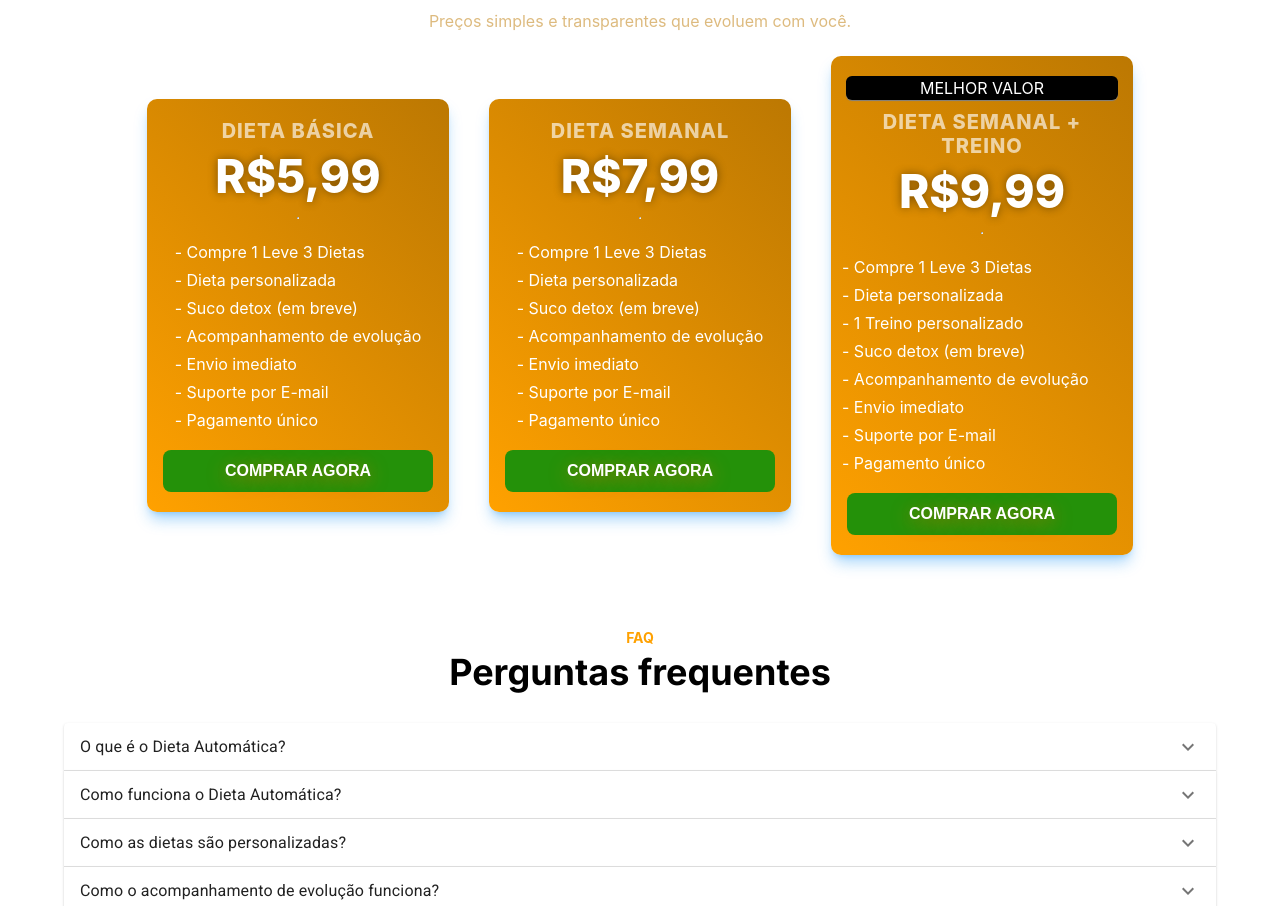
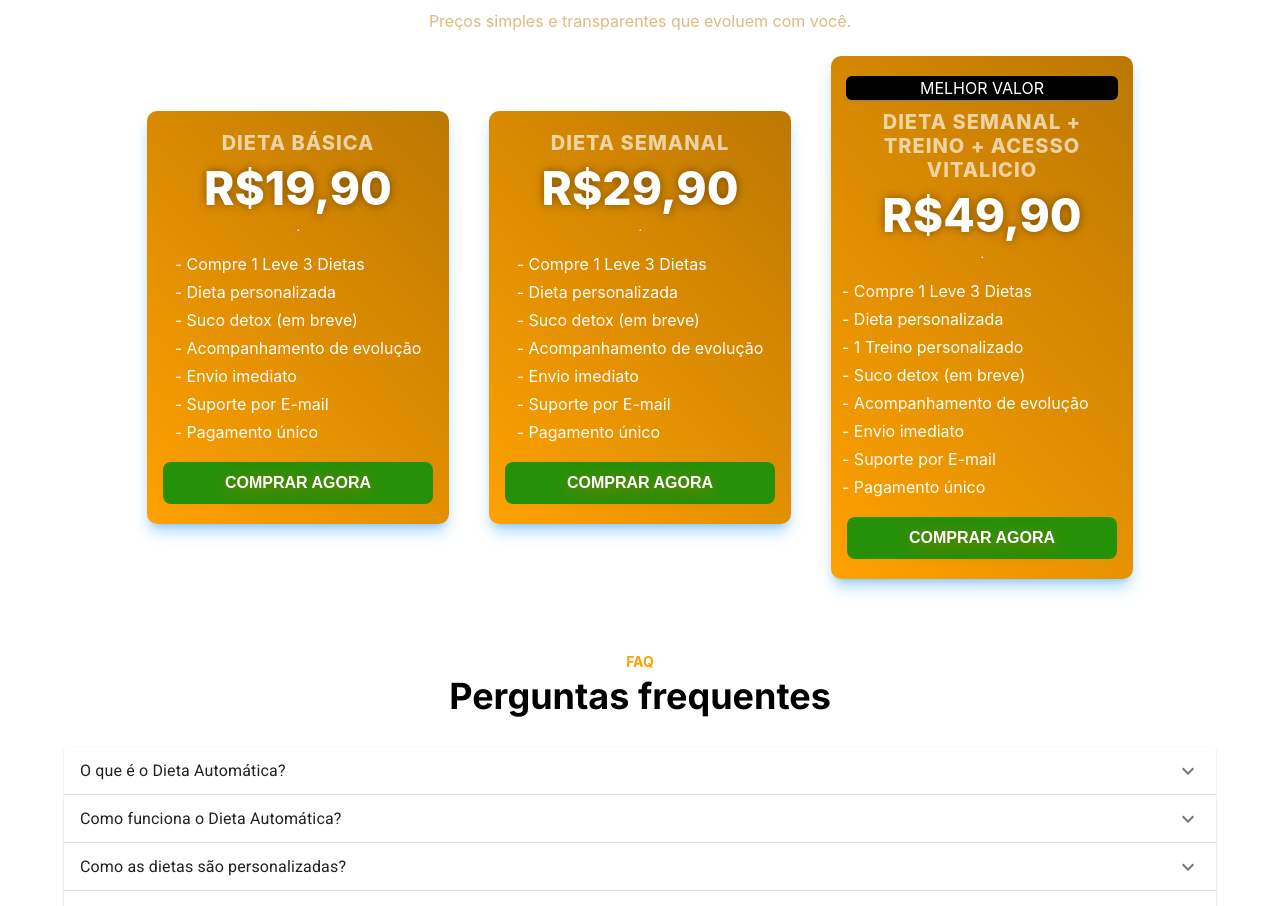
Before and after one commit to theofurtado05/nutralia, a React (Create React App) app: page / in a window 1280 px wide. Shown: the part 1952-2858 px from the top of the page. Built offline with nearby package versions, Linux system fonts and the light colour scheme; no server answers; what @react-pdf/renderer would draw is missing.

Commit message:
funcionando

```diff
--- a/src/pages/LPPlanos/index.jsx
+++ b/src/pages/LPPlanos/index.jsx
@@ -68,43 +68,43 @@ const LPPlanos = () => {
                 </span>
 
                 <div className="divPlanos">
+
                         <CardPlano
                             tituloPlano={'Dieta Básica'}
                             frequencia={'3 dietas'}
-                            valorPlano={'5,99'}
+                            valorPlano={'19,90'}
                             numDietas={'3'}
-                            link={`./registro/${afid}`}
                             adicionalAnual={false}
                             avulso={true}
-                            linkPagamento={`https://pay.kirvano.com/0c32923e-b1d7-488c-b9a9-182cf35f93f9`}
+                            linkPagamento={`https://pay.kirvano.com/9a022e58-1e1b-4e24-9938-0b2d6a1fea09?utm_content=${localStorage.getItem('@UserId:Nutrafity')}&src=3&utm_medium=Dieta%20Basica`}
+                            value={5.99} qntd={3} type={'Dieta Basica'}
                         />
-
-
 
                         <CardPlano
                             tituloPlano={'Dieta Semanal'}
                             frequencia={'3 dietas'}
-                            valorPlano={'7,99'}
+                            valorPlano={'29,90'}
                             numDietas={'3'}
-                            link={`./registro/${afid}`}
                             adicionalAnual={false}
                             avulso={true}
-                            linkPagamento={`https://pay.kirvano.com/76d4e557-bb44-4ee5-ae16-ffd80e6150ec`}
+                            linkPagamento={`https://pay.kirvano.com/11faa6fb-ed94-42d7-884d-6c593ffbd47a?utm_content=${localStorage.getItem('@UserId:Nutrafity')}&src=3&utm_medium=Dieta%20Semanal`}
+                            value={7.99} qntd={3} type={'Dieta Semanal'}
                         />
 
 
                         <CardPlano
-                            tituloPlano={'Dieta Semanal + Treino'}
+                            tituloPlano={'Dieta Semanal + Treino + Acesso Vitalicio'}
                             frequencia={'3 dietas'}
-                            valorPlano={'9,99'}
+                            valorPlano={'49,90'}
                             numDietas={'3'}
-                            link={`./registro/${afid}`}
                             adicionalAnual={true}
                             avulso={true}
                             treino={true}
                             numTreinos={1}
-                            linkPagamento={`https://pay.kirvano.com/ae517256-9823-43d5-95e5-91ac4560a97c`}
+                            linkPagamento={`https://pay.kirvano.com/2458d184-02ed-4fda-8d31-14c584b92305?utm_content=${localStorage.getItem('@UserId:Nutrafity')}&src=3&utm_source=1&utm_medium=Dieta%20Semanal%20com%20Treino`}
+                            value={9.99} qntd={3} type={'Dieta Semanal com Treino e Acesso Vitalicio'}
                         />
+
                 </div>
 
             </PrincingSection>
--- a/src/pages/LandingPage/index.jsx
+++ b/src/pages/LandingPage/index.jsx
@@ -221,41 +221,47 @@ const LandingPage = () => {
                 </span>
 
                 <div className="divPlanos">
-                        <CardPlano
+
+                    <CardPlano
                             tituloPlano={'Dieta Básica'}
                             frequencia={'3 dietas'}
-                            valorPlano={'5,99'}
+                            valorPlano={'19,90'}
                             numDietas={'3'}
                             link={`./registro/${afid}`}
                             adicionalAnual={false}
                             avulso={true}
-                            linkPagamento={`https://pay.kirvano.com/0c32923e-b1d7-488c-b9a9-182cf35f93f9?utm_content=${localStorage.getItem('@UserId:Nutrafity')}&src=3`}
+                            linkPagamento={`https://pay.kirvano.com/9a022e58-1e1b-4e24-9938-0b2d6a1fea09?utm_content=${localStorage.getItem('@UserId:Nutrafity')}&src=3&utm_medium=Dieta%20Basica`}
+                            value={5.99} qntd={3} type={'Dieta Basica'}
                         />
 
                         <CardPlano
                             tituloPlano={'Dieta Semanal'}
                             frequencia={'3 dietas'}
-                            valorPlano={'7,99'}
+                            valorPlano={'29,90'}
                             numDietas={'3'}
                             link={`./registro/${afid}`}
                             adicionalAnual={false}
                             avulso={true}
-                            linkPagamento={`https://pay.kirvano.com/76d4e557-bb44-4ee5-ae16-ffd80e6150ec?utm_content=${localStorage.getItem('@UserId:Nutrafity')}&src=3`}
+                            linkPagamento={`https://pay.kirvano.com/11faa6fb-ed94-42d7-884d-6c593ffbd47a?utm_content=${localStorage.getItem('@UserId:Nutrafity')}&src=3&utm_medium=Dieta%20Semanal`}
+                            value={7.99} qntd={3} type={'Dieta Semanal'}
                         />
 
 
                         <CardPlano
-                            tituloPlano={'Dieta Semanal + Treino'}
+                            tituloPlano={'Dieta Semanal + Treino + Acesso Vitalicio'}
                             frequencia={'3 dietas'}
-                            valorPlano={'9,99'}
+                            valorPlano={'49,90'}
                             numDietas={'3'}
                             link={`./registro/${afid}`}
                             adicionalAnual={true}
                             avulso={true}
                             treino={true}
                             numTreinos={1}
-                            linkPagamento={`https://pay.kirvano.com/ae517256-9823-43d5-95e5-91ac4560a97c?utm_content=${localStorage.getItem('@UserId:Nutrafity')}&src=3&utm_source=1`}
+                            linkPagamento={`https://pay.kirvano.com/2458d184-02ed-4fda-8d31-14c584b92305?utm_content=${localStorage.getItem('@UserId:Nutrafity')}&src=3&utm_source=1&utm_medium=Dieta%20Semanal%20com%20Treino`}
+                            value={9.99} qntd={3} type={'Dieta Semanal com Treino e Acesso Vitalicio'}
                         />
+
+
                 </div>
 
             </PrincingSection>
```
